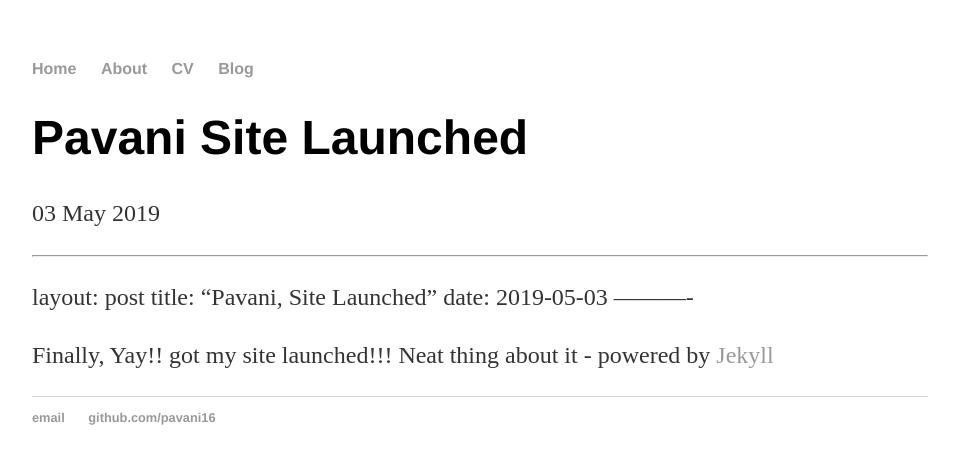
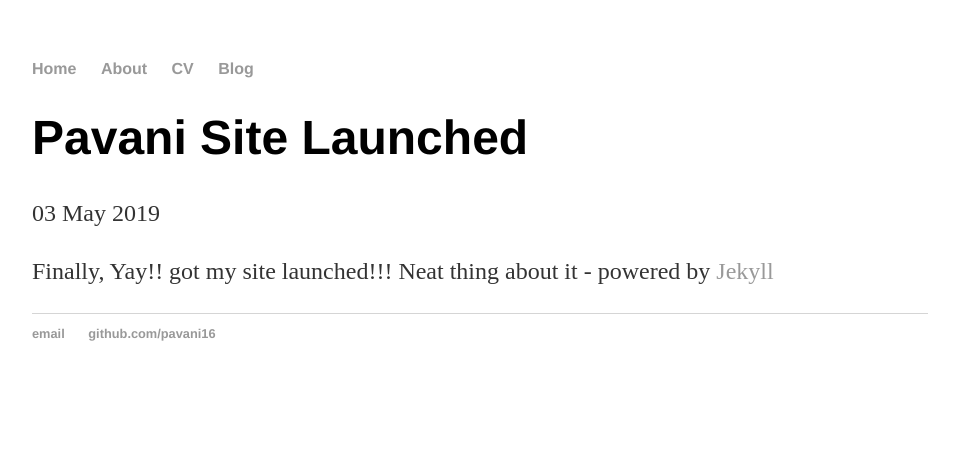
Before and after one commit to pavani16/pavani16.github.io, a Jekyll site: the page built from _posts/2019-05-03-pavani-site-launched.md, in a window 1280 px wide. Shown: the top 464 px of the page, without its empty margins (160-1119 px from the left). Built offline with Jekyll 4.4.1, drawn with Linux system fonts in a browser that asks for light colours; our own code applies the rules of GitHub Pages for plain Markdown files.

Commit message:
Update 2019-05-03-pavani-site-launched.md

```diff
--- a/_posts/2019-05-03-pavani-site-launched.md
+++ b/_posts/2019-05-03-pavani-site-launched.md
@@ -1,7 +1,3 @@
------------
-layout: post
-title: "Pavani, Site Launched"
-date: 2019-05-03
-----------
+
 
 Finally, Yay!! got my site launched!!! Neat thing about it - powered by [Jekyll](http://jekyllrb.com)
```
